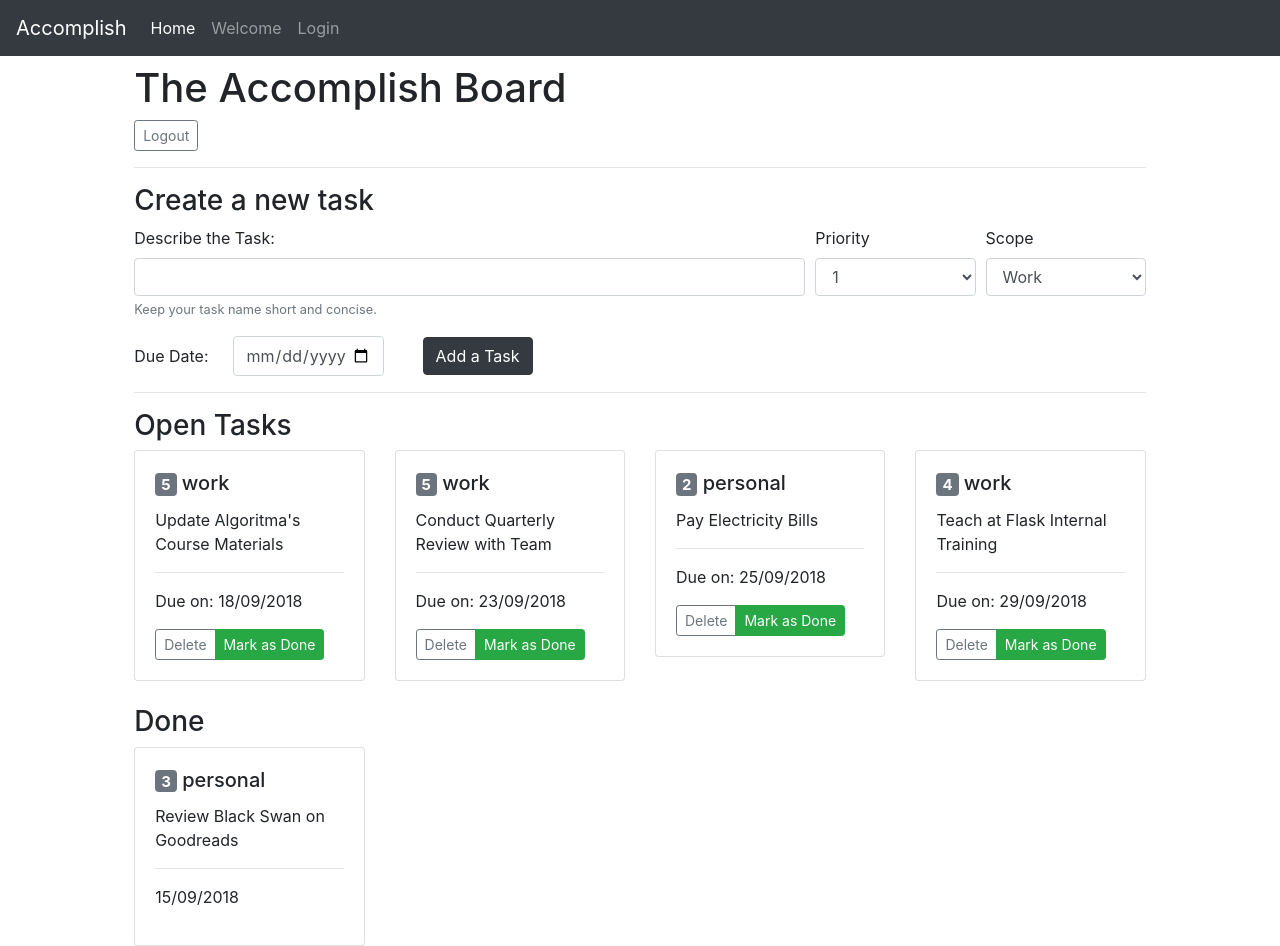
After one commit to onlyphantom/accomplish, a Flask app: page /dashboard in a window 1280 px wide. The commit adds this page. Run offline with Flask 2, Linux system fonts and the light colour scheme; the visitor is signed in with stand-in values (Sample User, id 1); data comes from the database, SQL or seed files in the repository; some libraries are stand-ins or nearby versions.

Commit message:
Dashboard page with cards

```diff
--- a/app.py
+++ b/app.py
@@ -1,11 +1,12 @@
 from flask import (Flask, flash, render_template, redirect, url_for,
-session, request, get_flashed_messages)
+session, request, get_flashed_messages, g)
 from functools import wraps
 import sqlite3
 import config
 
 app = Flask(__name__)
 app.secret_key = config.SECRET_KEY
+
 def connect_db():
     return sqlite3.connect(config.DATABASE_NAME)
 
@@ -19,6 +20,11 @@ def login_required(test):
             return redirect(url_for('log'))
     return wrap
 
+@app.before_request
+def before_request():
+    print('Connecting to DB')
+    g.db = connect_db()
+
 @app.route('/')
 def home():
     return render_template('home.html')
@@ -28,6 +34,44 @@ def home():
 def welcome():
     return render_template('welcome.html')
 
+@app.route('/dashboard')
+@login_required
+def dashboard():
+    cursor = g.db.execute("""
+        SELECT id, task_name, due_date, task_priority, scope
+        FROM projects WHERE done = 0
+    """)
+    open_projects = [dict(task_id=row[0], task_name=row[1], due_date=row[2],
+    task_priority=row[3], scope=row[4]) for row in cursor.fetchall()]
+
+    cursor = g.db.execute("""
+        SELECT id, task_name, due_date, task_priority, scope
+        FROM projects WHERE done = 1
+    """)
+    closed_projects = [dict(task_id=row[0], task_name=row[1], due_date=row[2],
+    task_priority=row[3], scope=row[4]) for row in cursor.fetchall()]
+
+    return render_template('dashboard.html', open_projects = open_projects, closed_projects = closed_projects)
+
+@app.route('/add', methods=['POST'])
+@login_required
+def new_task():
+    name = request.form['task_name']
+    date = request.form['due_date']
+    priority = request.form['task_priority']
+    scope = request.form['scope']
+    if not name or not date or not priority or not scope:
+        flash('All fields must be completed to create your project. Sam says so.')
+        return redirect(url_for('dashboard.html'))
+    else:
+        g.db.execute("""
+            INSERT INTO projects (name, due_date, task_priority, scope, done)
+            VALUES (%s, %s, %s, %s, 0)
+        """, (name, date, priority, scope))
+        g.db.commit()
+        flash('The project was created.')
+        return redirect(url_for('dashboard'))
+
 @app.route('/log', methods=['POST', 'GET'])
 def log():
     error = None
@@ -36,7 +80,7 @@ def log():
             error = 'Invalid Credentials. Please try again.'
         else:
             session['logged_in'] = True
-            return redirect(url_for('welcome'))
+            return redirect(url_for('dashboard'))
     return render_template('log.html', error=error)
 
 
--- /dev/null
+++ b/templates/dashboard.html
@@ -0,0 +1,102 @@
+{% extends "template.html" %}
+{% block content %}
+
+<div class="dashboard-page mt-2 col-md-10 offset-md-1">
+    <h1>The Accomplish Board</h2>
+    <a href="/logout" class="btn btn-sm btn-outline-secondary" role="button" aria-pressed="true">Logout</a>
+
+    <hr>
+    <div class="add-project mt-2">
+        <h3>Create a new task</h3>
+        <form action="{{ url_for('new_task') }}" method="POST" class="new-task">
+            <div class="form-row">
+                <div class="form-group col-md-8">
+                    <label for="task_name">Describe the Task:</label>
+                    <input type="text" name="task_name" class="form-control">
+                    <small class="text-muted">Keep your task name short and concise. </small>
+                </div>
+                <div class="form-group col-md-2">
+                    <label for="priority">Priority</label>
+                    <select name="priority" class="form-control">
+                        <option value="1">1</option>
+                        <option value="2">2</option>
+                        <option value="3">3</option>
+                        <option value="4">4</option>
+                        <option value="5">5</option>
+                    </select>
+                </div>
+                <div class="form-group col-md-2">
+                        <label for="scope">Scope</label>
+                        <select name="scope" class="form-control">
+                            <option value="work">Work</option>
+                            <option value="personal">Personal</option>
+                        </select>
+                </div>
+            </div>
+
+            <div class="form-inline align-items-center">
+                <div class="form-group">
+                    <label for="due_date">Due Date:</label>
+                    <input type="date" name="due_date" min="2018-08-17" max="2020-12-31" class="form-control mx-sm-4">
+
+                </div>
+
+                <div class="form-group col-md-4">
+                    <button type="submit" class="btn btn-dark">Add a Task</button>
+                </div>
+
+            </div>
+
+
+        </form>
+
+
+    </div>
+    <hr>
+    <!--List Open Tasks-->
+    <div class="list-taks">
+        <h3>Open Tasks</h3>
+        <div class="row">
+            {% for task in open_projects %}
+                <div class="col-sm-3">
+                    <div class="card">
+                        <div class="card-body">
+                            <h5 class="card-title"><span class="badge badge-secondary"> {{task.task_priority}} </span> {{task.scope}}</h5>
+                            <p class="card-text">{{task.task_name}} <hr> Due on: {{task.due_date}}</p>
+                            <div class="btn-group btn-group-sm" role="group" aria-label="Basic example">
+                                    <button type="button" class="btn btn-outline-secondary">Delete</button>
+                                    <button type="button" class="btn btn-success">Mark as Done</button>
+                            </div>
+                        </div>
+                    </div>
+                </div>
+            {% endfor %}
+
+        </div>
+
+    </div>
+
+    <div class="list-taks mt-4">
+        <h3>Done</h3>
+        <div class="row">
+            {% for task in closed_projects %}
+                <div class="col-sm-3">
+                    <div class="card">
+                        <div class="card-body">
+                            <h5 class="card-title"><span class="badge badge-secondary"> {{task.task_priority}} </span> {{task.scope}}</h5>
+                            <p class="card-text">{{task.task_name}} <hr> {{task.due_date}}</p>
+                        </div>
+                    </div>
+                </div>
+            {% endfor %}
+
+        </div>
+
+    </div>
+
+
+</div>
+
+
+
+{% endblock %}
--- a/templates/template.html
+++ b/templates/template.html
@@ -27,11 +27,14 @@
                 </div>
         </nav>
     </header>
+    <div class="container-fluid">
+        {% for message in get_flashed_messages() %}
+            <div class="flash alert alert-success" role="alert"> {{ message }} </div>
+        {% endfor %}
+        {% block content %}
 
-    <div class="container-fluid">
-    {% block content %}
+        {% endblock %}
 
-    {% endblock %}
     </div>
 </body>
 </html>
```
Also changed, not shown: templates/welcome.html (+0 -10 lines).
